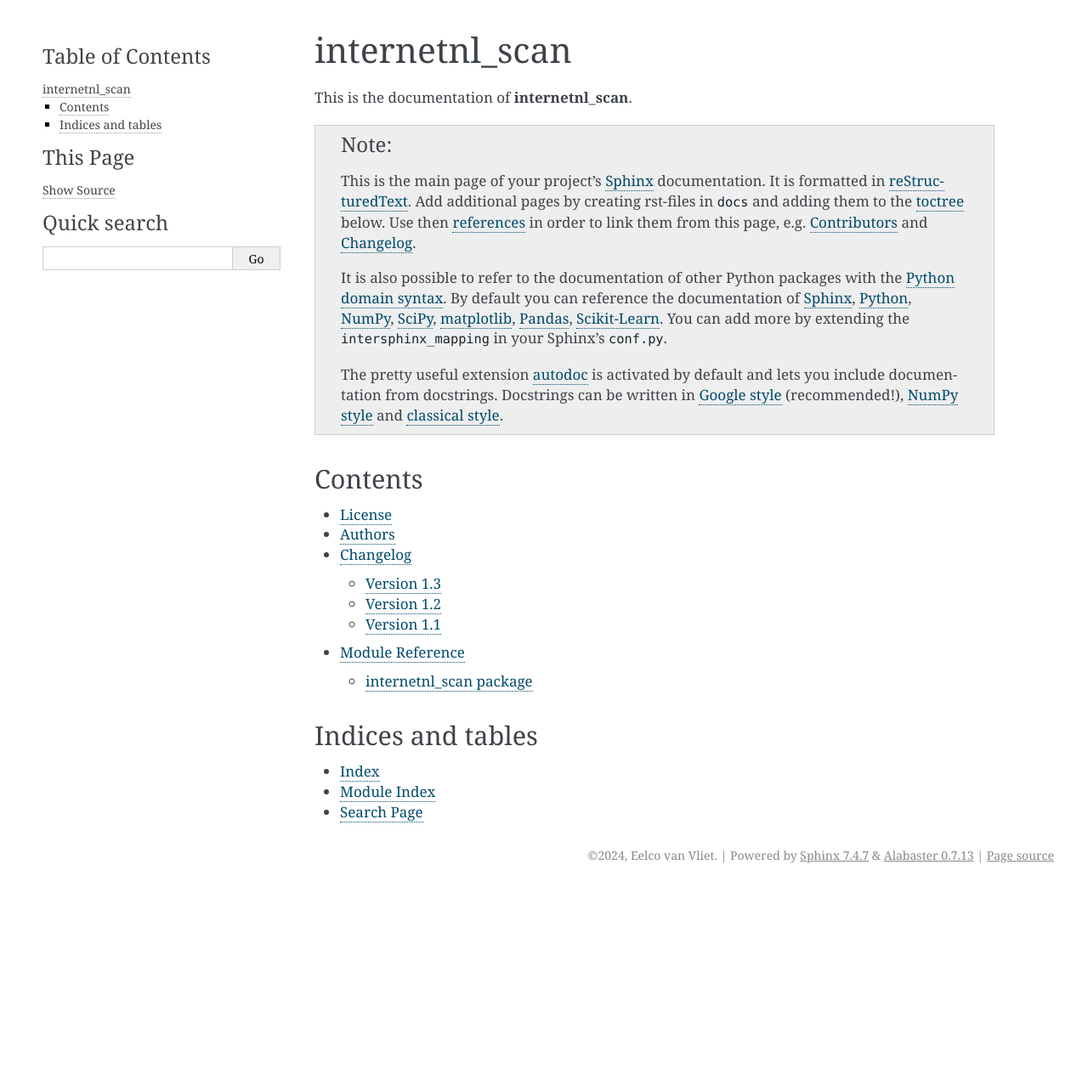
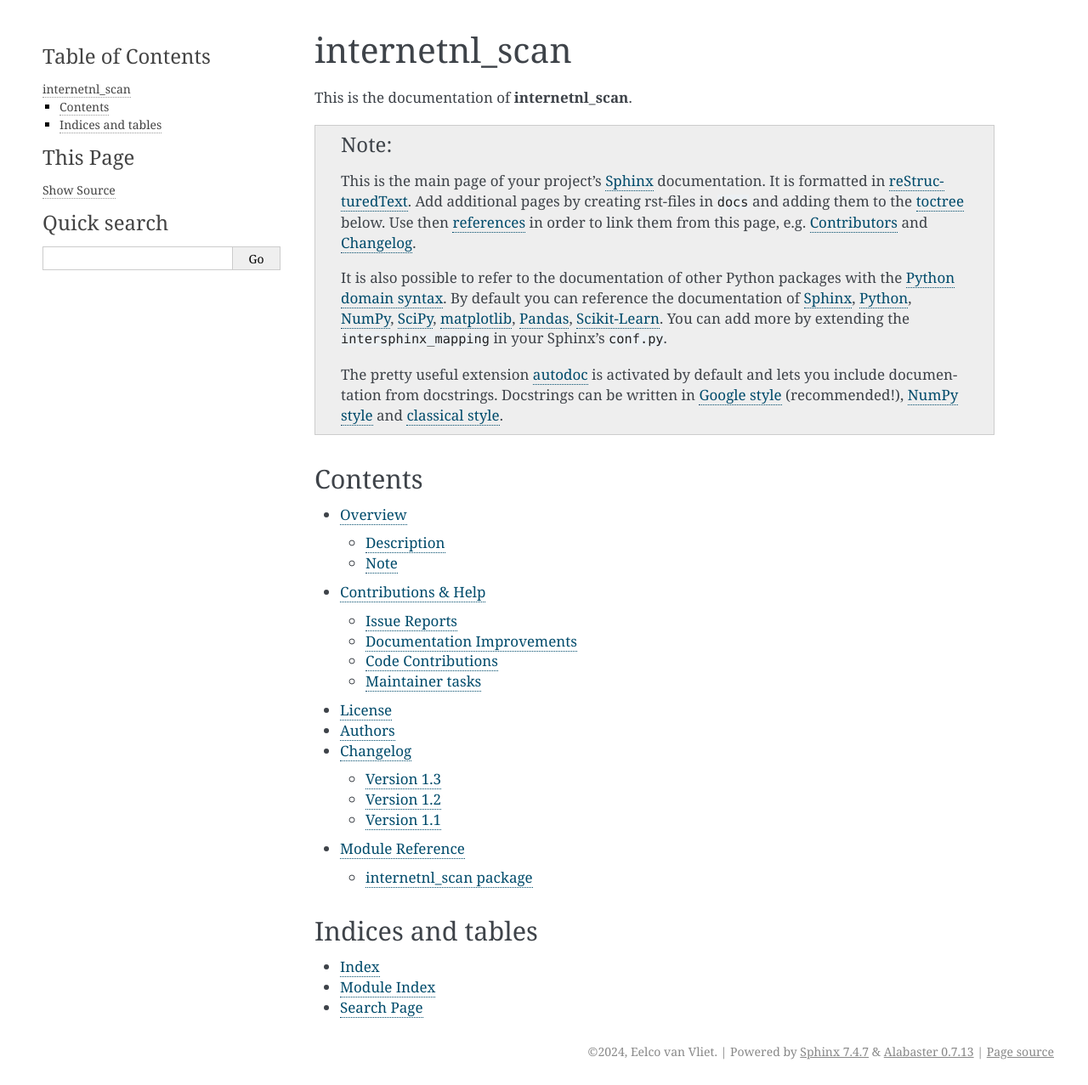
Before and after one commit to eelcovv/internetnl-scan, a Sphinx documentation site: the page built from docs/index.rst, in a window 1280 px wide. Shown: the whole page at 85% size. Built offline with Sphinx 7.4.7, drawn with Linux system fonts in a browser that asks for light colours; before the commit the page ends 1046 px from its top, so only the background shows below that.

Commit message:
added readme

```diff
--- a/docs/conf.py
+++ b/docs/conf.py
@@ -87,7 +87,7 @@
 master_doc = "index"
 
 # General information about the project.
-project = "internetnl-scan"
+project = "internetnl_scan"
 copyright = "2024, Eelco van Vliet"
 
 # The version info for the project you're documenting, acts as replacement for
@@ -158,10 +158,7 @@
 # Theme options are theme-specific and customize the look and feel of a theme
 # further.  For a list of options available for each theme, see the
 # documentation.
-html_theme_options = {
-    "sidebar_width": "300px",
-    "page_width": "1200px"
-}
+html_theme_options = {"sidebar_width": "300px", "page_width": "1200px"}
 
 # Add any paths that contain custom themes here, relative to this directory.
 # html_theme_path = []
@@ -229,7 +226,7 @@
 # html_file_suffix = None
 
 # Output file base name for HTML help builder.
-htmlhelp_basename = "internetnl-scan-doc"
+htmlhelp_basename = "internetnl_scan-doc"
 
 
 # -- Options for LaTeX output ------------------------------------------------
@@ -246,7 +243,13 @@
 # Grouping the document tree into LaTeX files. List of tuples
 # (source start file, target name, title, author, documentclass [howto/manual]).
 latex_documents = [
-    ("index", "user_guide.tex", "internetnl-scan Documentation", "Eelco van Vliet", "manual")
+    (
+        "index",
+        "user_guide.tex",
+        "internetnl_scan Documentation",
+        "Eelco van Vliet",
+        "manual",
+    )
 ]
 
 # The name of an image file (relative to this directory) to place at the top of
--- a/docs/index.rst
+++ b/docs/index.rst
@@ -29,6 +29,8 @@
 .. toctree::
    :maxdepth: 2
 
+   Overview <readme>
+   Contributions & Help <contributing>
    License <license>
    Authors <authors>
    Changelog <changelog>
--- a/setup.py
+++ b/setup.py
@@ -1,5 +1,5 @@
 """
-    Setup file for internetnl-scan.
+    Setup file for internetnl_scan.
     Use setup.cfg to configure your project.
 
     This file was generated with PyScaffold 4.5.
```
Also changed, not shown: 1 other file.
